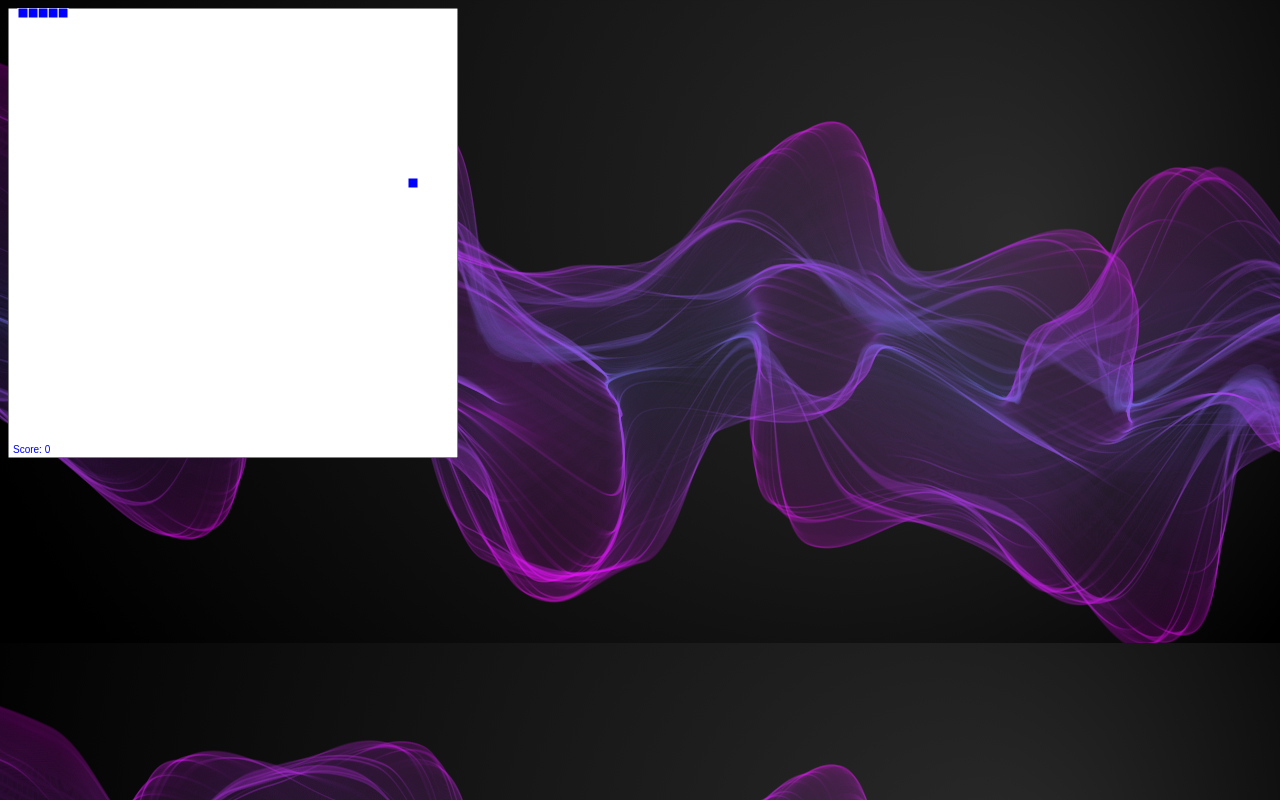
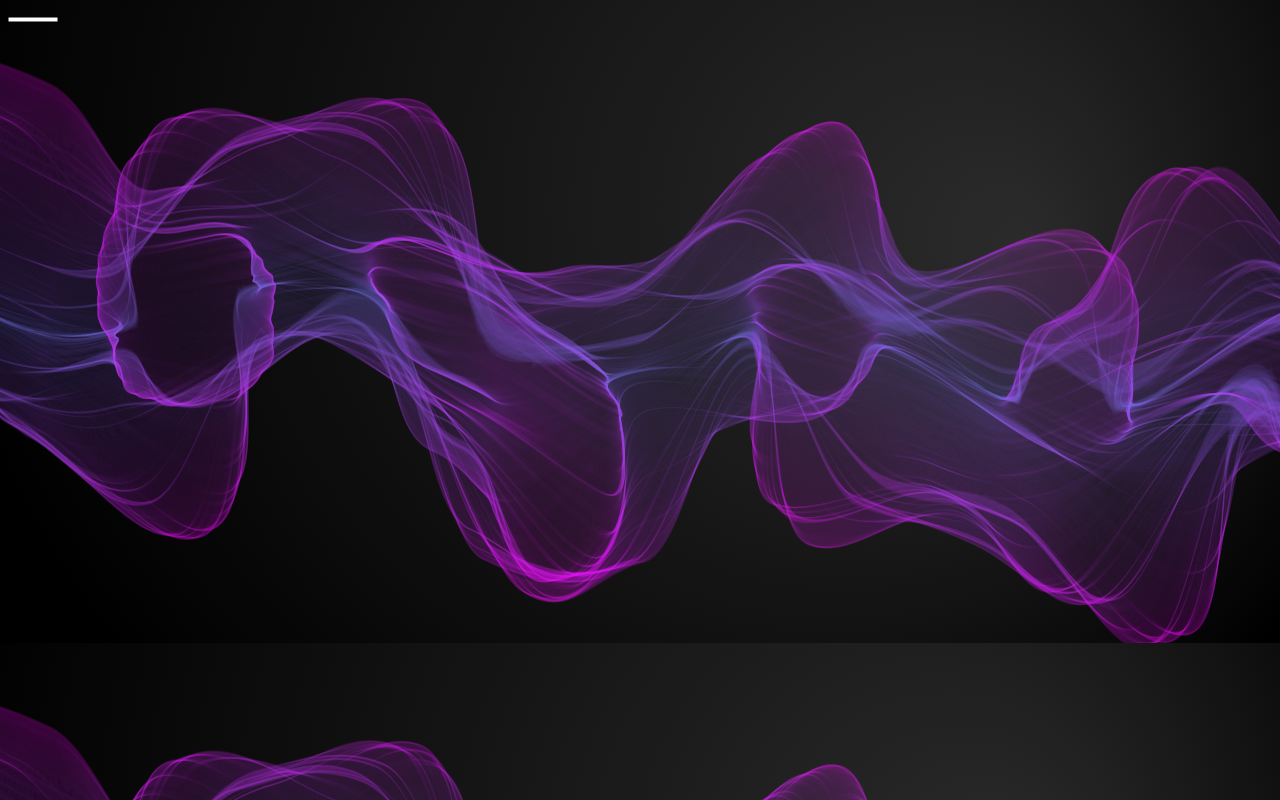
Before and after one commit to poulfgt/poulfgt.github.io, a plain HTML site: page index.html in a window 1280 px wide. Drawn offline with nearby package versions, Linux system fonts and the light colour scheme.

Commit message:
min size

```diff
--- a/index.html
+++ b/index.html
@@ -2,7 +2,7 @@
 <html>
 <head>
 <!-- Lets make a simple snake game -->
-<canvas id="canvas" width="450" height="450"></canvas>
+<canvas id="canvas" width="50" height="5"></canvas>
 <!-- Jquery -->
 <script src="http://ajax.googleapis.com/ajax/libs/jquery/1.7.1/jquery.min.js" type="text/javascript"></script>
 <meta charset="utf-8">
```
